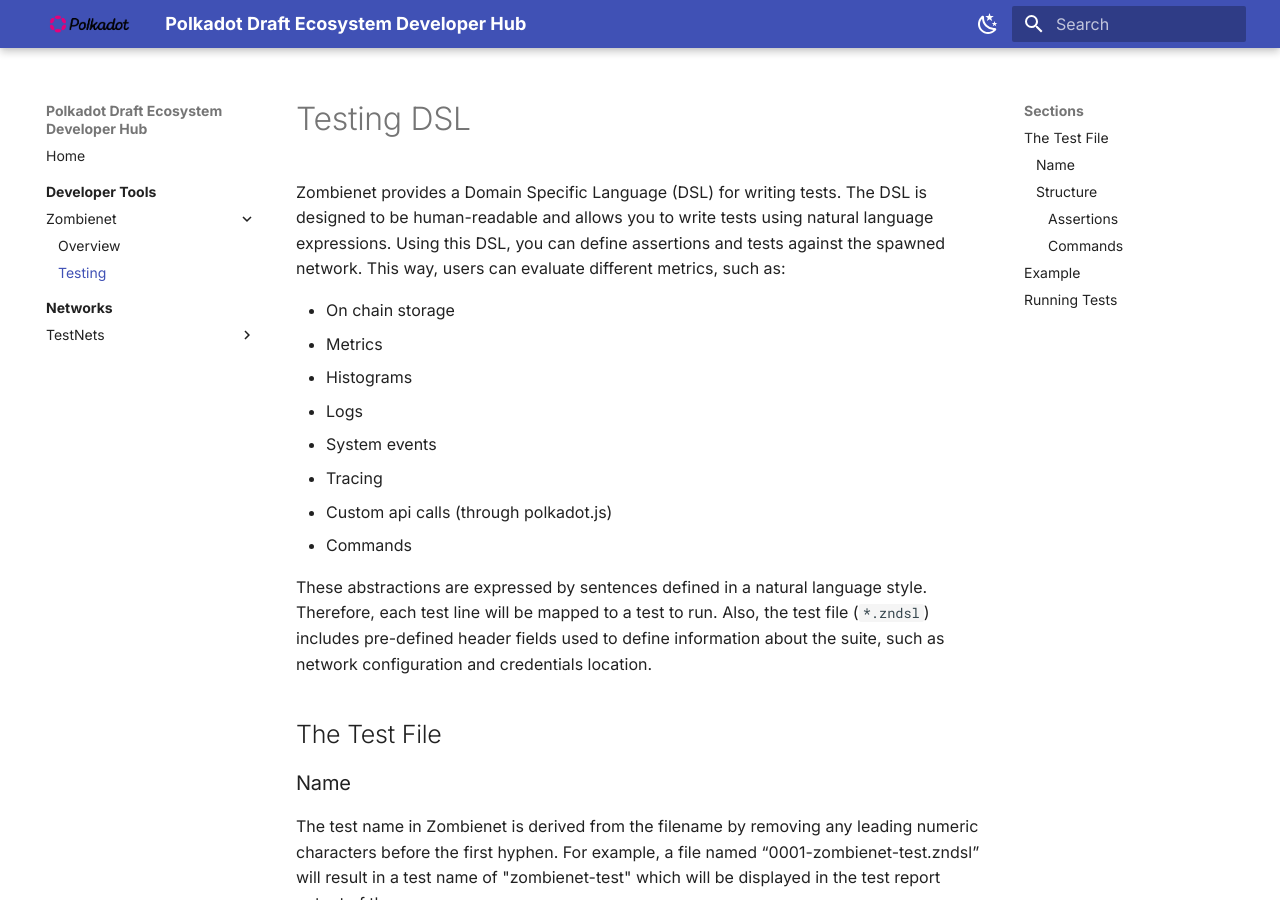
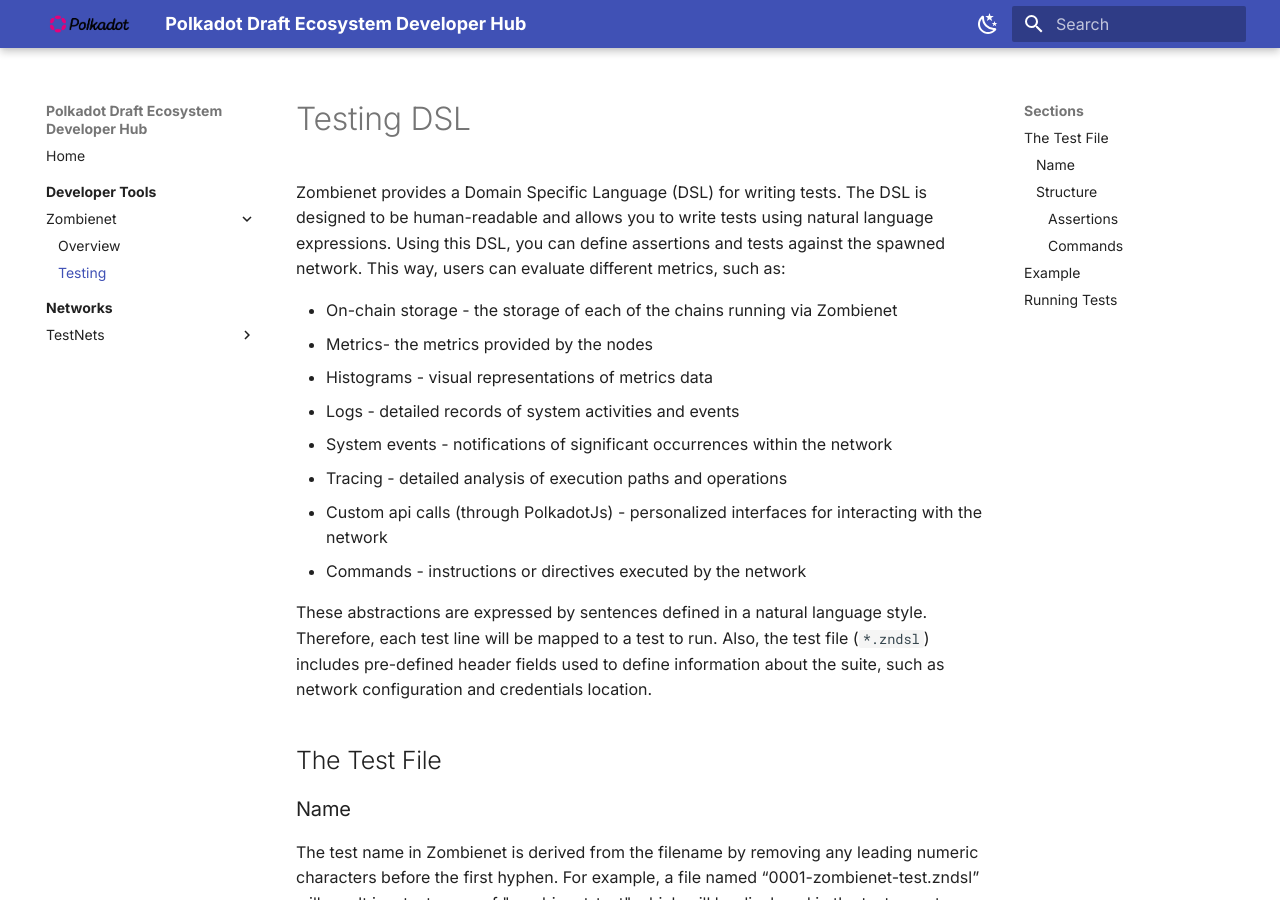
Before and after one commit to papermoonio/polkadot-ecosystem-docs-draft, an MkDocs documentation site: the page built from docs/dev-tools/zombienet/testing.md, in a window 1280 px wide and 900 px high. Built offline with MkDocs 1.6.1 and Material for MkDocs 9.7.7, drawn with Linux system fonts in a browser that asks for light colours.

Commit message:
fix: adding metrics further explanation on testing section

```diff
--- a/docs/dev-tools/zombienet/testing.md
+++ b/docs/dev-tools/zombienet/testing.md
@@ -2,14 +2,14 @@
 
 Zombienet provides a Domain Specific Language (DSL) for writing tests. The DSL is designed to be human-readable and allows you to write tests using natural language expressions. Using this DSL, you can define assertions and tests against the spawned network. This way, users can evaluate different metrics, such as:
 
-- On chain storage
-- Metrics
-- Histograms
-- Logs
-- System events
-- Tracing
-- Custom api calls (through polkadot.js)
-- Commands
+- On-chain storage - the storage of each of the chains running via Zombienet
+- Metrics- the metrics provided by the nodes
+- Histograms - visual representations of metrics data
+- Logs - detailed records of system activities and events
+- System events - notifications of significant occurrences within the network
+- Tracing - detailed analysis of execution paths and operations
+- Custom api calls (through PolkadotJs) - personalized interfaces for interacting with the network
+- Commands - instructions or directives executed by the network
 
 These abstractions are expressed by sentences defined in a natural language style. Therefore, each test line will be mapped to a test to run. Also, the test file (`*.zndsl`) includes pre-defined header fields used to define information about the suite, such as network configuration and credentials location.
 
```
